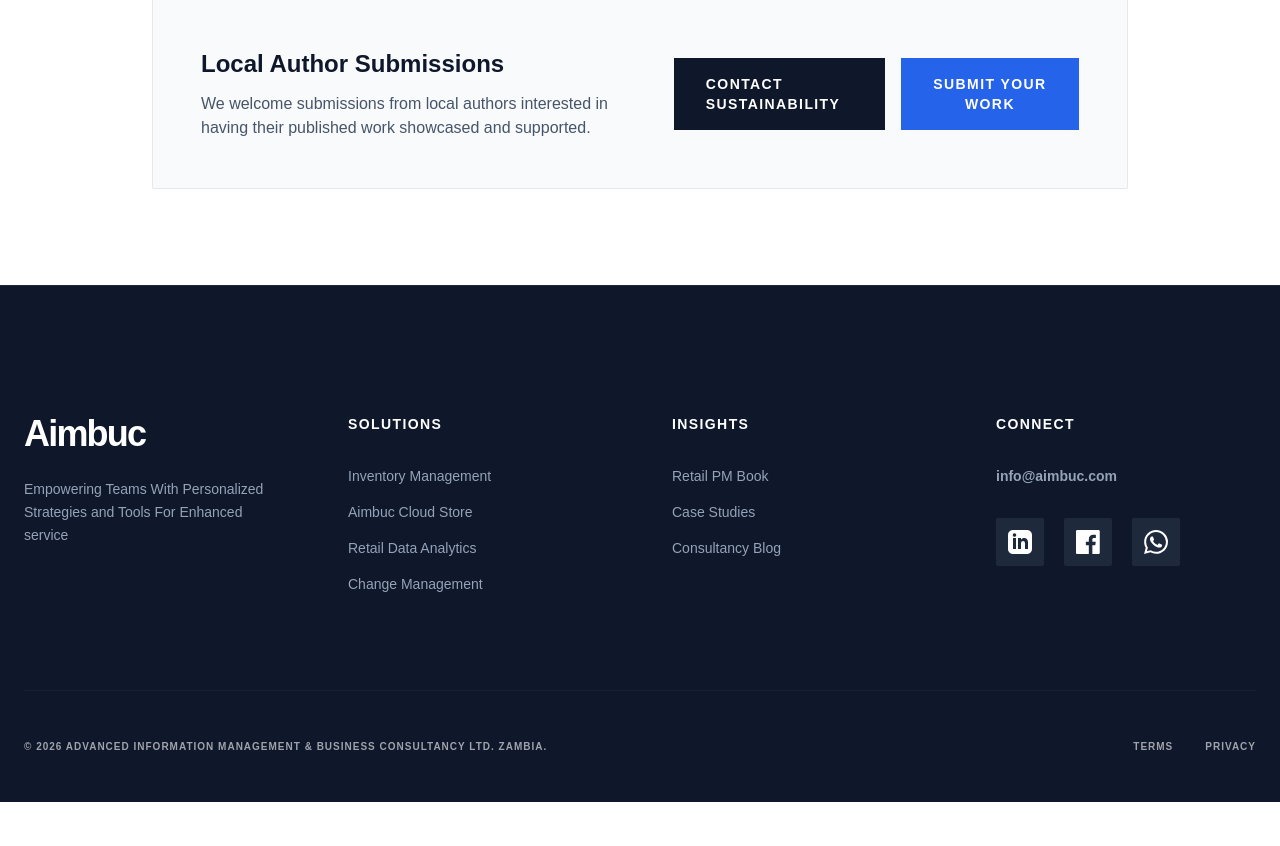
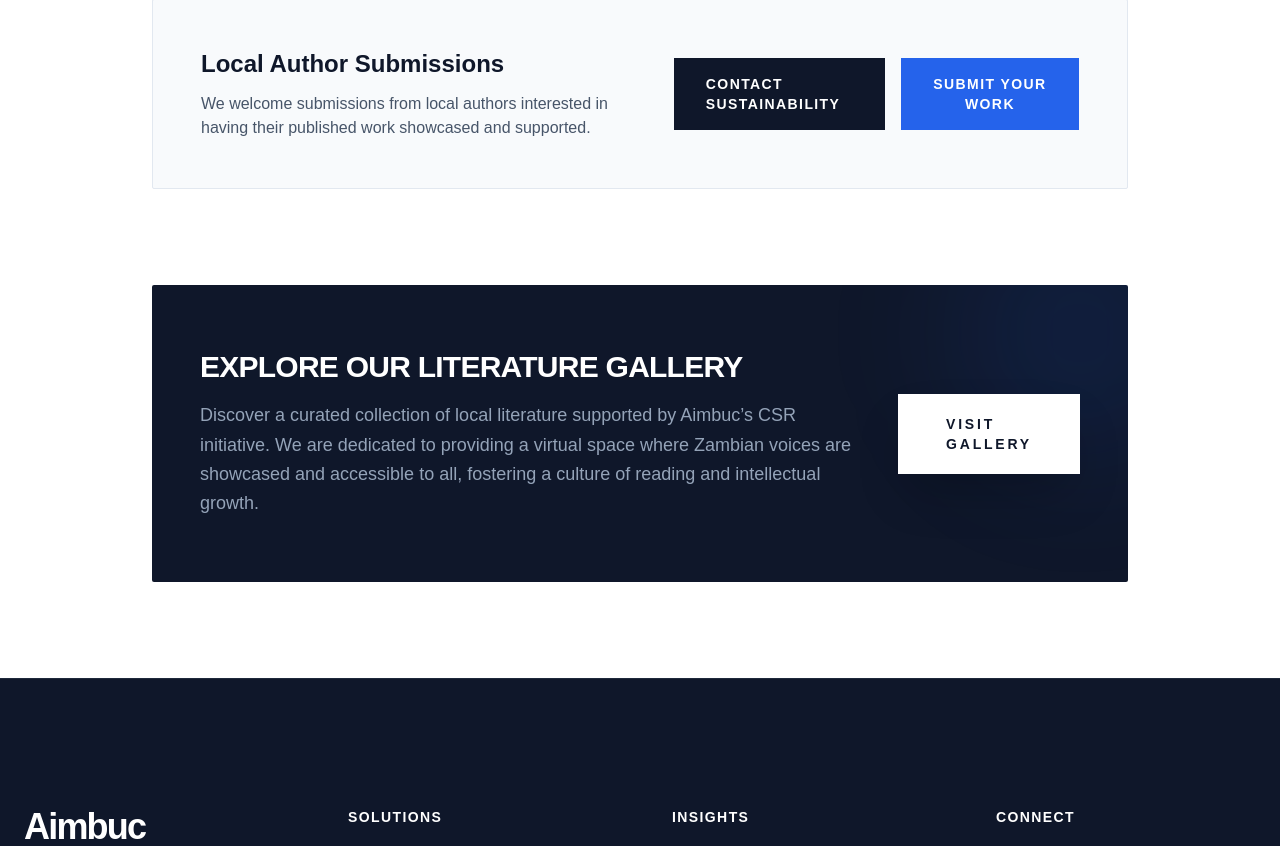
Before and after one commit to bensonjudge/aimbuc-welcome-site, a Flask app: template templates/Aimbuc_CSR.html in a window 1280 px wide. Shown: the part 2237-3083 px from the top of the page. Before the commit the page ends 3039 px from the top, so only its background shows below. Run offline with Flask 3, Linux system fonts and the light colour scheme; the template is opened without the code that fills it, so the values that code supplies are empty; some libraries are stand-ins or nearby versions.

Commit message:
added literature button.

```diff
--- a/templates/Aimbuc_CSR.html
+++ b/templates/Aimbuc_CSR.html
@@ -139,6 +139,21 @@
       <a href="https://forms.gle/MxR7chZUV1PuDMVA7" class="px-8 py-4 bg-blue-600 text-white font-bold uppercase tracking-widest text-sm hover:bg-slate-900 transition text-center">Submit Your Work</a>
     </div>
   </section>
+
+  <section class="relative overflow-hidden bg-slate-900 py-16 px-12 rounded-sm text-center md:text-left">
+    <div class="relative z-10 flex flex-col lg:flex-row items-center justify-between gap-10">
+      <div class="max-w-2xl">
+        <h2 class="text-3xl font-black text-white uppercase tracking-tight mb-4">Explore Our literature Gallery</h2>
+        <p class="text-slate-400 text-lg leading-relaxed">
+          Discover a curated collection of local literature supported by Aimbuc’s CSR initiative. We are dedicated to providing a virtual space where Zambian voices are showcased and accessible to all, fostering a culture of reading and intellectual growth.
+        </p>
+      </div>
+      <a href="gallery.html" class="inline-block px-12 py-5 bg-white text-slate-900 font-black uppercase tracking-[0.2em] text-sm hover:bg-blue-600 hover:text-white transition-all transform hover:-translate-y-1 shadow-2xl">
+        Visit Gallery
+      </a>
+    </div>
+    <div class="absolute top-0 right-0 w-64 h-64 bg-blue-600/10 rounded-full blur-3xl -mr-20 -mt-20"></div>
+  </section>
 </main>
 
 <footer id="contact" class="bg-slate-900 text-white pt-32 pb-12 border-t border-slate-800">
@@ -190,7 +205,7 @@
 
     function openMenu() {
         mobileMenu.classList.remove('hidden');
-        mobileMenu.classList.add('animate-menu'); // Trigger the fade-in
+        mobileMenu.classList.add('animate-menu');
         document.body.classList.add('no-scroll');
     }
 
```
